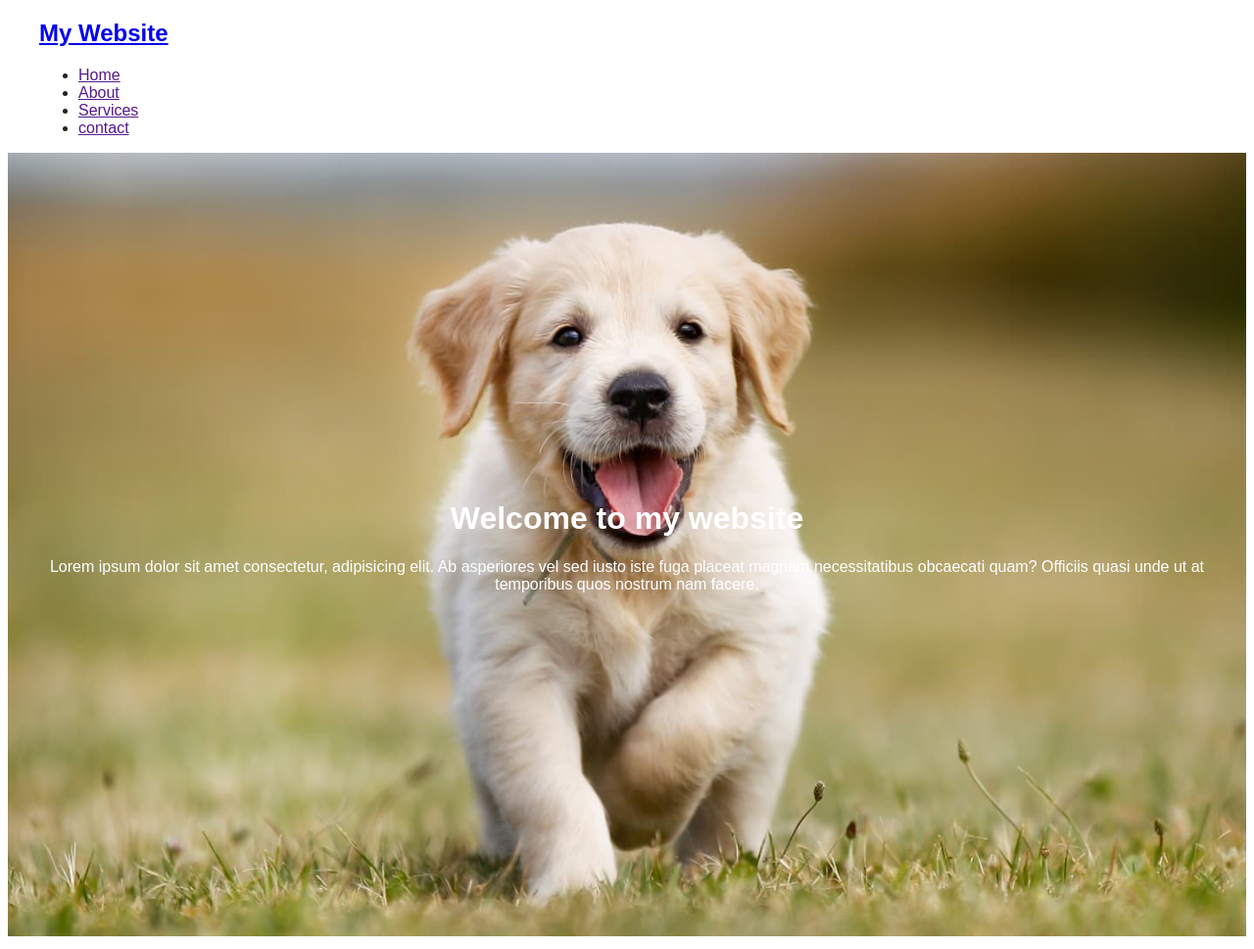
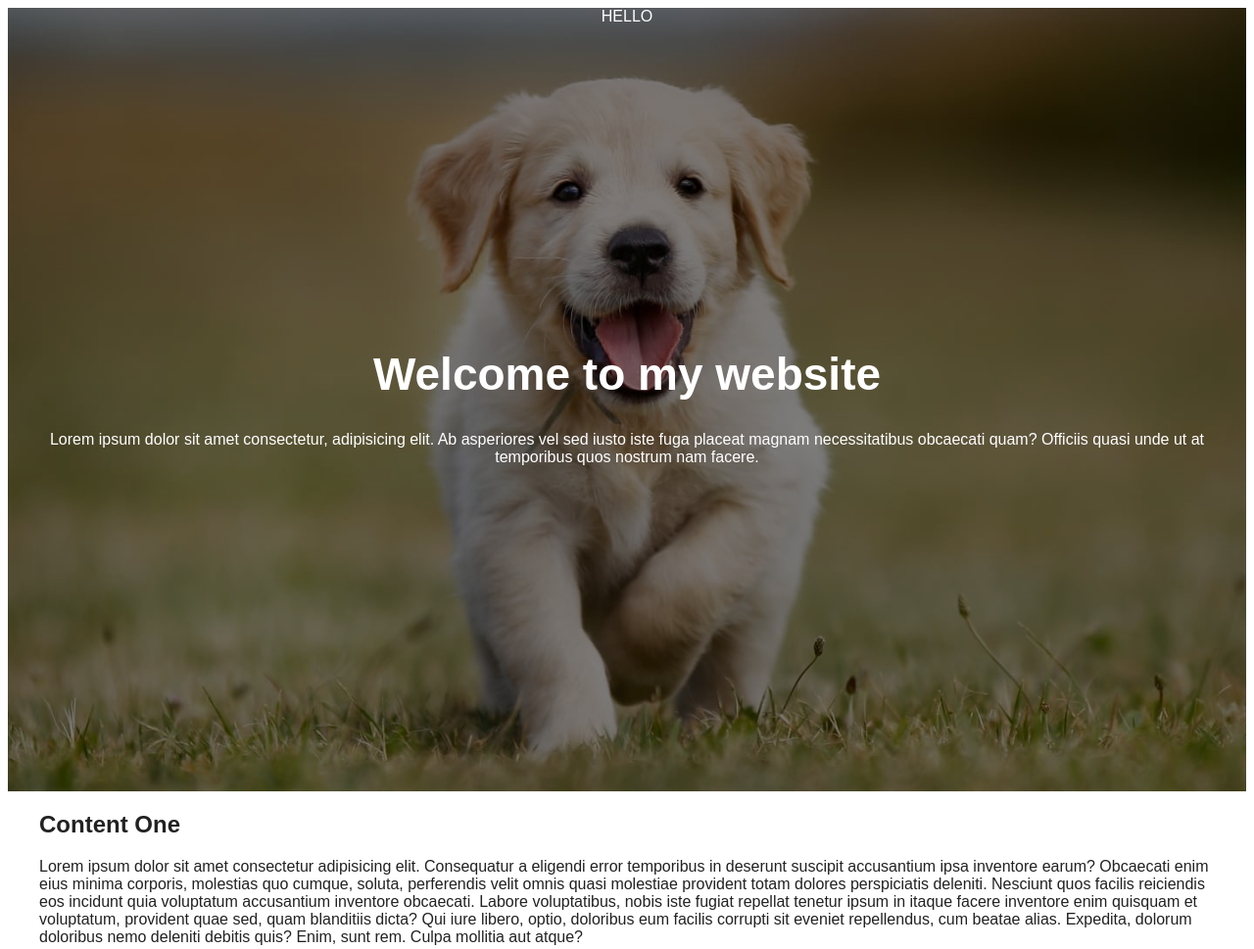
Before and after one commit to Archanach707/Sticky-Navbar, a plain HTML site: page index.html in a window 1280 px wide. Shown: the top 969 px of the page at 98% size. Drawn offline with Linux system fonts and the light colour scheme.

Commit message:
appying background image applying on css

```diff
--- a/assets/style.css
+++ b/assets/style.css
@@ -29,4 +29,22 @@ body {
   align-items: center;
   text-align: center;
   position: relative;
+  margin-bottom: 20px;
+  z-index: -2;
 }
+
+.hero::before {
+  content: 'HELLO';
+  position: absolute;
+  top: 0;
+  left: 0;
+  width: 100%;
+  height: 100%;
+  background-color: red;
+  background-color: rgba(0, 0, 0, 0.5);
+  z-index: -1;
+}
+
+.hero h1 {
+  font-size: 46px;
+}
--- a/index.html
+++ b/index.html
@@ -12,7 +12,7 @@
   <title>Sticky Navigation</title>
 </head>
 <body>
-  <nav class="nav">
+  <!-- <nav class="nav">
     <div class="container">
       <h1 class="logo"><a href="index.html" class="logo-link">My Website</a></h1>
         <ul class="">
@@ -22,7 +22,7 @@
           <li class=""><a href="">contact</a></li>
         </ul>
     </div>
-  </nav>
+  </nav> -->
 
   <div class="hero">
     <div class="container">
```
